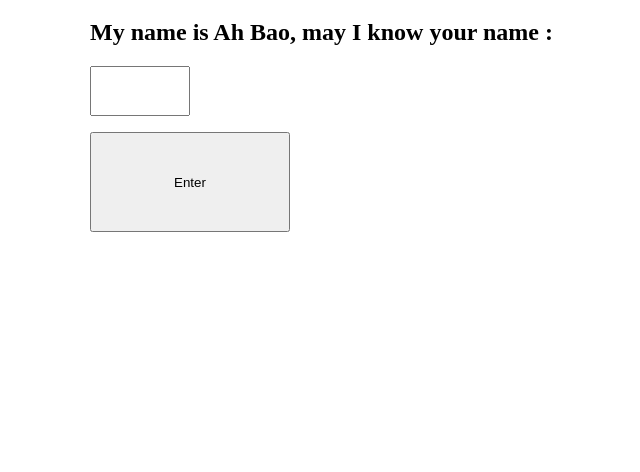
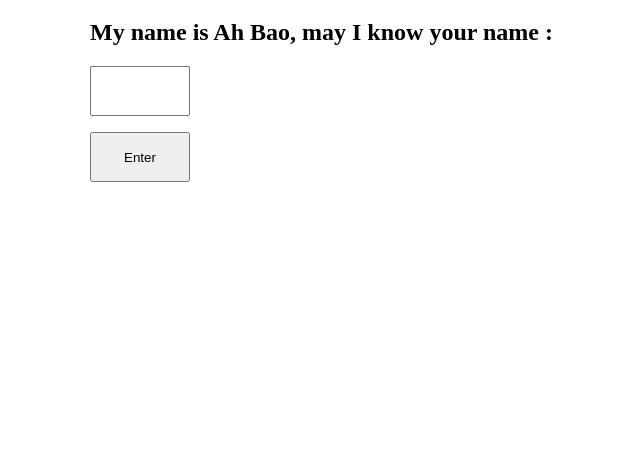
Before and after one commit to DingHaotong/rpa, a Flask app: page / in a window 1280 px wide. Shown: the part 267-739 px from the top of the page, without its empty margins (234-874 px from the left). Run offline with Flask 3, Linux system fonts and the light colour scheme.

Commit message:
Update index.html

```diff
--- a/templates/index.html
+++ b/templates/index.html
@@ -8,11 +8,10 @@
 <div class="container">
 <h1>Welcome to Singapore, NTU</h1>
 <p><img src="https://img0.baidu.com/it/u=3700052385,3492934144&fm=253&app=138&size=w931&n=0&f=JPEG&fmt=auto?sec=1708621200&t=48c5f04bb2fdae09ea58059105c5a29b"
-    width="300" height="200">
-</p>
+  width="300" height="200"></p>
 <form action="/main" method="post">
   <h2>My name is Ah Bao, may I know your name : </h2>
   <input type = "text" name="r" style="width:100px;height:50px">
-  <p><input type = "submit" value="Enter" style="width:200px;height:100px"></p>
+  <p><input type = "submit" value="Enter" style="width:100px;height:50px"></p>
 </form>
 </div>
```
